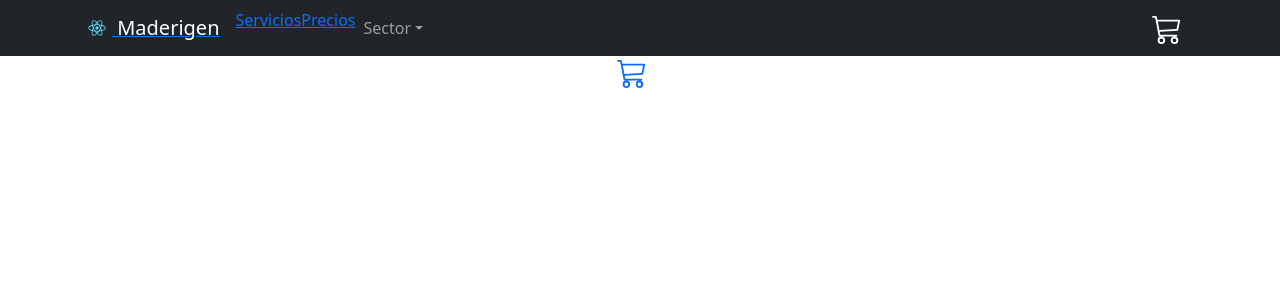
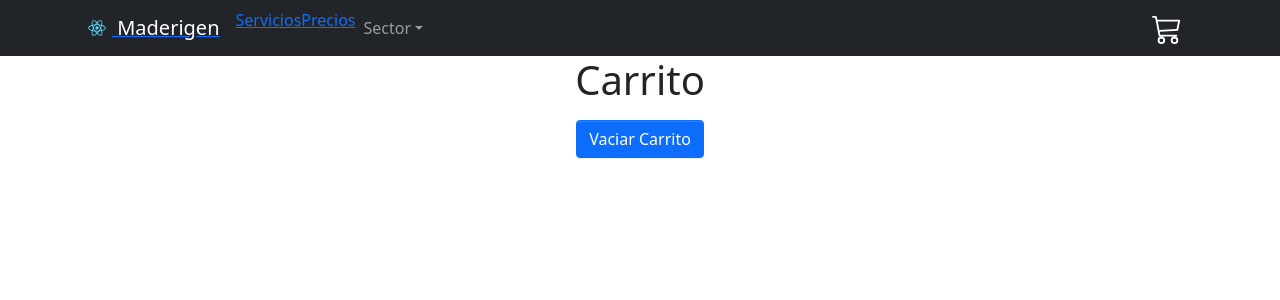
Before and after one commit to FONNN/spa_fierro, a React (Vite) app: page /cart in a window 1280 px wide. Shown: the top 300 px of the page. Built offline with nearby package versions, Linux system fonts and the light colour scheme.

Commit message:
Cart agregado. integrando logica para cart detail

```diff
--- a/src/App.jsx
+++ b/src/App.jsx
@@ -8,6 +8,7 @@ import ItemListContainer from './components/ItemListContainer/ItemListContainer'
 import ItemDetailContainer from './components/ItemDetailContainer/ItemDetailContainer'
 import CartWidget from './components/CartWidget/CartWidget'
 import CartContextProvider from './context/CartContext/CartContext'
+import Cart from './components/Cart/Cart'
 
 
 function App() {
@@ -23,7 +24,7 @@ function App() {
             <Route index path='/' element={<ItemListContainer />} />
             <Route path='/category/:categoryid' element={<ItemListContainer />} />
             <Route path='/detail/:detailid' element={<ItemDetailContainer/>} />
-            <Route path='/cart' element={<CartWidget/>} />
+            <Route path='/cart' element={<Cart />} />
             {/* <Route path='/notfound' element={<NotFound />} /> */}
 
             {/*'para notFound'*/}
--- /dev/null
+++ b/src/components/Cart/Cart.jsx
@@ -0,0 +1,26 @@
+import { Button } from 'react-bootstrap'
+import { useCartContext } from '../../context/CartContext/CartContext'
+
+const Cart = () => {
+
+    const { cartList, emptyCart } = useCartContext()
+
+    return (
+        <div>
+            <h1>Carrito</h1>
+            <ul>
+                {cartList.map(item => (
+                    <li key={item.id}>
+                        <div className='w-25'>
+                            <img src={item.image} alt='foto del producto' className='w-25' />
+                            Nombre: {item.name} - Cantidad: {item.stock} - Precio: {item.price}
+                        </div>
+                    </li>
+                ))}
+            </ul>
+            <Button onClick={emptyCart}>Vaciar Carrito</Button>
+        </div>
+    )
+}
+
+export default Cart
--- a/src/components/CartWidget/CartWidget.jsx
+++ b/src/components/CartWidget/CartWidget.jsx
@@ -1,13 +1,14 @@
 import Navbar from 'react-bootstrap/Navbar';
+
 
 const CartWidget = () => {
     // let logoSrc =
     return (
-        <Navbar.Brand href="#home">
-            <svg xmlns="http://www.w3.org/2000/svg" width="30" height="30" fill="currentColor" className="bi bi-cart3" viewBox="0 0 16 16">
-                <path d="M0 1.5A.5.5 0 0 1 .5 1H2a.5.5 0 0 1 .485.379L2.89 3H14.5a.5.5 0 0 1 .49.598l-1 5a.5.5 0 0 1-.465.401l-9.397.472L4.415 11H13a.5.5 0 0 1 0 1H4a.5.5 0 0 1-.491-.408L2.01 3.607 1.61 2H.5a.5.5 0 0 1-.5-.5zM3.102 4l.84 4.479 9.144-.459L13.89 4H3.102zM5 12a2 2 0 1 0 0 4 2 2 0 0 0 0-4zm7 0a2 2 0 1 0 0 4 2 2 0 0 0 0-4zm-7 1a1 1 0 1 1 0 2 1 1 0 0 1 0-2zm7 0a1 1 0 1 1 0 2 1 1 0 0 1 0-2z" />
-            </svg>
-        </Navbar.Brand>
+            <Navbar.Brand>
+                <svg xmlns="http://www.w3.org/2000/svg" width="30" height="30" fill="currentColor" className="bi bi-cart3" viewBox="0 0 16 16">
+                    <path d="M0 1.5A.5.5 0 0 1 .5 1H2a.5.5 0 0 1 .485.379L2.89 3H14.5a.5.5 0 0 1 .49.598l-1 5a.5.5 0 0 1-.465.401l-9.397.472L4.415 11H13a.5.5 0 0 1 0 1H4a.5.5 0 0 1-.491-.408L2.01 3.607 1.61 2H.5a.5.5 0 0 1-.5-.5zM3.102 4l.84 4.479 9.144-.459L13.89 4H3.102zM5 12a2 2 0 1 0 0 4 2 2 0 0 0 0-4zm7 0a2 2 0 1 0 0 4 2 2 0 0 0 0-4zm-7 1a1 1 0 1 1 0 2 1 1 0 0 1 0-2zm7 0a1 1 0 1 1 0 2 1 1 0 0 1 0-2z" />
+                </svg>
+            </Navbar.Brand>
     )
 }
 
--- a/src/components/NavBar/Navbar.jsx
+++ b/src/components/NavBar/Navbar.jsx
@@ -1,11 +1,8 @@
 // import styled from 'styled-components'
 import './Navbar.css'
 // react-bootstrap
-import Container from 'react-bootstrap/Container'
+import {Container , NavDropdown, Navbar, Nav} from 'react-bootstrap'
 import Form from 'react-bootstrap/Form'
-import Nav from 'react-bootstrap/Nav'
-import Navbar from 'react-bootstrap/Navbar'
-import NavDropdown from 'react-bootstrap/NavDropdown'
 import CartWidget from '../CartWidget/CartWidget'
 import { Link, NavLink } from 'react-router-dom'
 
@@ -47,9 +44,9 @@ const NavBar = () => {
                             </NavDropdown.Item>
                         </NavDropdown>
                     </Nav>
-                    <NavLink to='/carrito'>
+                    <Link to='/cart'>
                         <CartWidget />
-                    </NavLink>
+                    </Link>
                 </Navbar.Collapse>
             </Container>
         </Navbar>
--- a/src/helpers/task.js
+++ b/src/helpers/task.js
@@ -1,9 +1,9 @@
 let productos = [
-    { id: '1', name: 'polera 1', category: 'shirt', description: 'sport', stock: 19, image: '/src/components/img/polera.jpg' },
-    { id: '2', name: 'polera 2', category: 'shirt', description: 'sport', stock: 16, image: '/src/components/img/polera.jpg' },
-    { id: '3', name: 'polera 3', category: 'shirt', description: 'sport', stock: 13, image: '/src/components/img/polera.jpg' },
-    { id: '4', name: 'zapatilla 1', category: 'shoes', description: 'sport', stock: 12, image: '/src/components/img/zapatilla.jpg' },
-    { id: '5', name: 'zapatilla 2', category: 'shoes', description: 'sport', stock: 10, image: '/src/components/img/zapatilla.jpg' }
+    { id: '1', name: 'polera 1', category: 'shirt', description: 'sport', stock: 19, image: '/src/components/img/polera.jpg', price: 1000 },
+    { id: '2', name: 'polera 2', category: 'shirt', description: 'sport', stock: 16, image: '/src/components/img/polera.jpg', price: 1500 },
+    { id: '3', name: 'polera 3', category: 'shirt', description: 'sport', stock: 13, image: '/src/components/img/polera.jpg', price: 2000 },
+    { id: '4', name: 'zapatilla 1', category: 'shoes', description: 'sport', stock: 12, image: '/src/components/img/zapatilla.jpg', price: 60000 },
+    { id: '5', name: 'zapatilla 2', category: 'shoes', description: 'sport', stock: 10, image: '/src/components/img/zapatilla.jpg', price: 70000 }
 ];
 
 //objeto de tipo promesa
```
